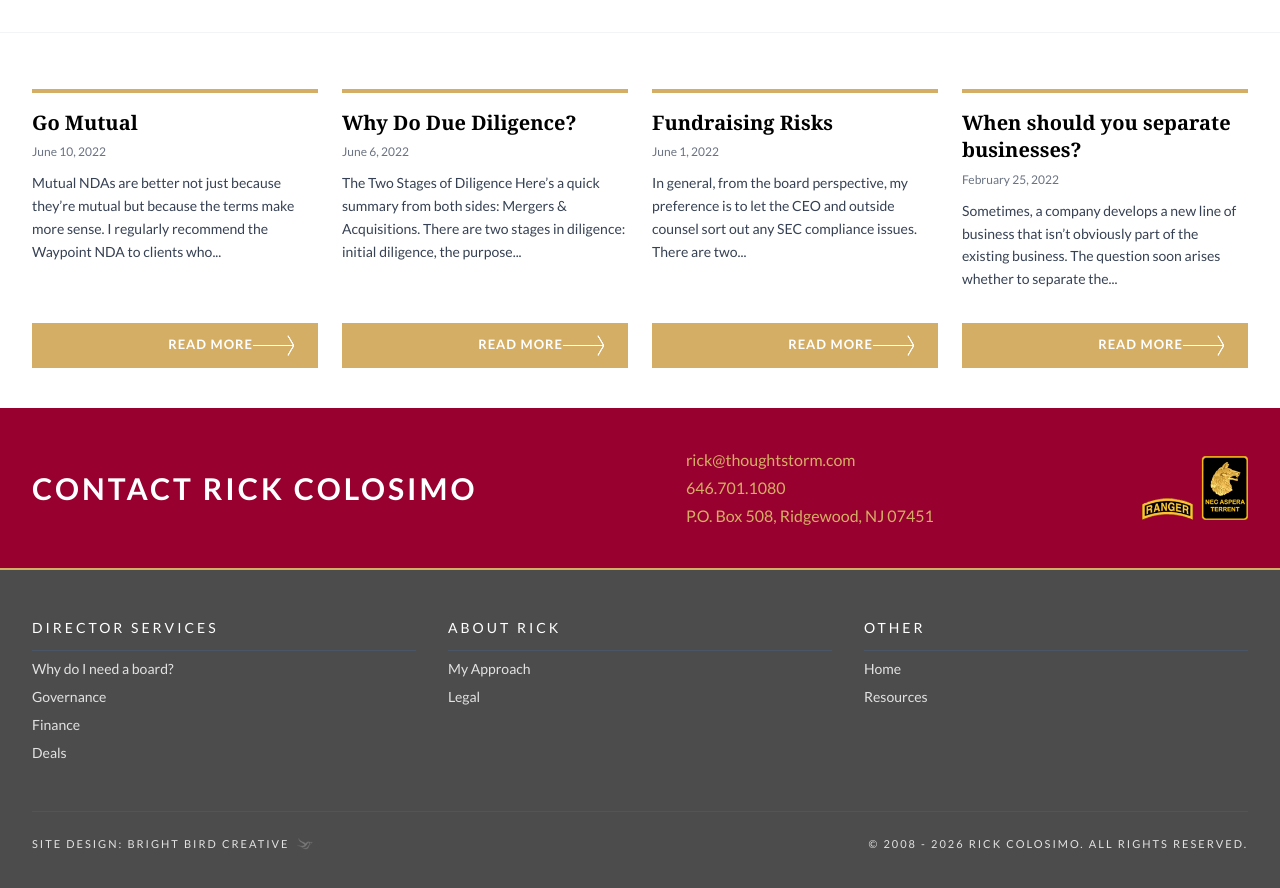
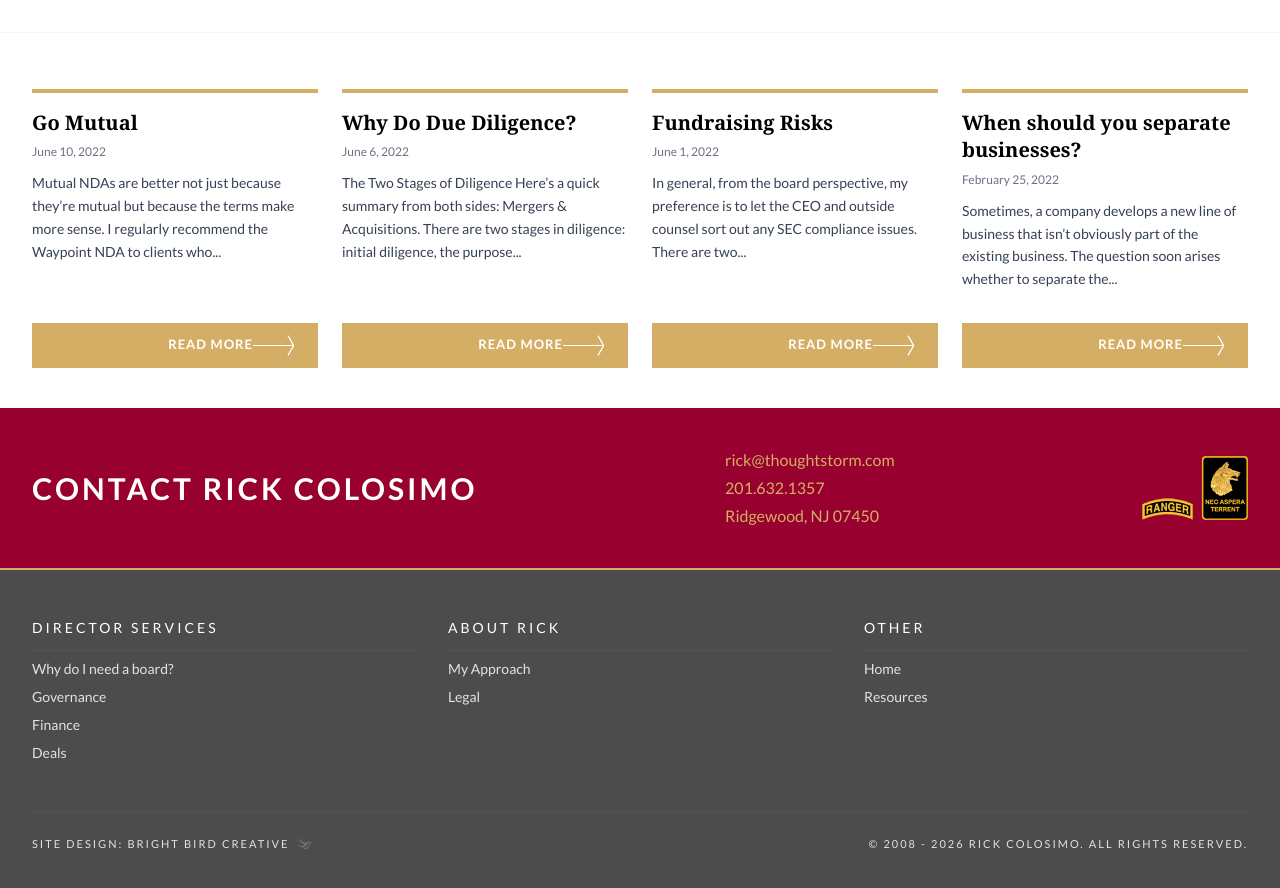
Before and after one commit to rickcolosimo/rjcblog, a Jekyll site: the page built from index.html, in a window 1280 px wide and 900 px high, scrolled down 1908 px. Shown: the top 888 px of the window. Built offline with Jekyll 4.4.1, drawn with Linux system fonts in a browser that asks for light colours; the list of posts is cut into pages by our own code; some of the changed text lies outside the part shown.

Commit message:
Update contact info in settings.yml

```diff
--- a/_data/settings.yml
+++ b/_data/settings.yml
@@ -12,17 +12,14 @@ author: "Rick Colosimo"
 # ========================================================
 contact_title: "CONTACT RICK COLOSIMO"
 email: "rick@thoughtstorm.com"
-phone: "646.701.1080"
-address: "P.O. Box 508, Ridgewood, NJ 07451"
+phone: "201.632.1357"
+address: "Ridgewood, NJ 07450"
 badge_image: "/assets/uploads/2019/12/badge.png"
 
 # ========================================================
 # Social Media & Sidebar Links
 # ========================================================
-twitter_label: "Follow Rick on Twitter"
-twitter_url: "https://twitter.com/rickcolosimo"
 linkedin_url: "https://www.linkedin.com/in/rickcolosimo"
-facebook_url: "https://www.facebook.com/rickcolosimo"
 
 # ========================================================
 # Footer & Copyright Information
```
